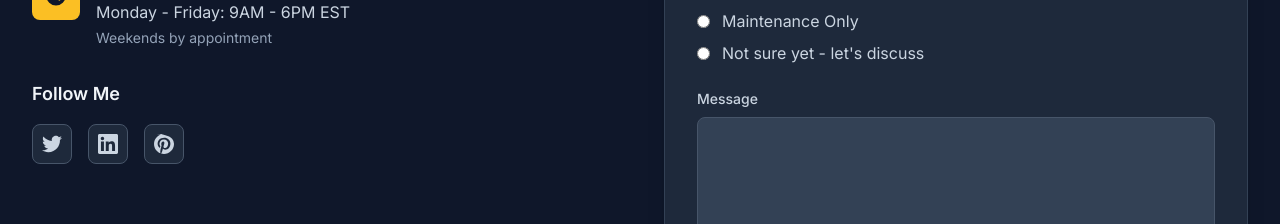
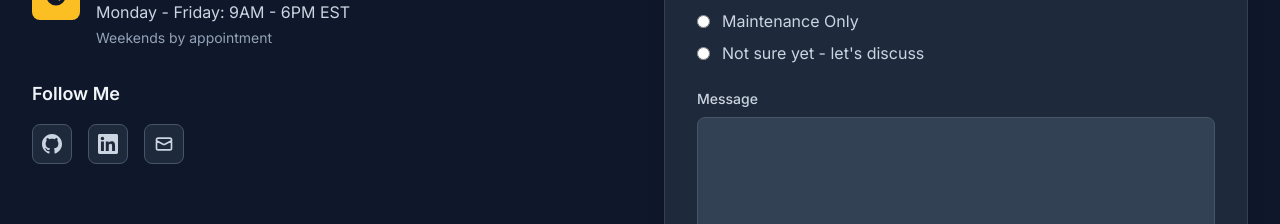
Before and after one commit to KwR41230/falcon-labs, a Next.js app: page /contact in a window 1280 px wide. Shown: the part 900-1124 px from the top of the page. Built offline with nearby package versions, Linux system fonts and the light colour scheme.

Commit message:
Update LinkedIn URL to correct profile: kevin-rasmussen-a09a8a5b

```diff
--- a/app/contact/page.tsx
+++ b/app/contact/page.tsx
@@ -240,19 +240,19 @@
               <div className="mt-8">
                 <h3 className="text-lg font-semibold text-slate-100 mb-4">Follow Me</h3>
                 <div className="flex space-x-4">
-                  <a href="#" className="w-10 h-10 bg-slate-800 border border-slate-600 rounded-lg flex items-center justify-center hover:border-amber-400 hover:bg-slate-700 transition-colors">
+                  <a href="https://github.com/kwr41230" target="_blank" rel="noopener noreferrer" className="w-10 h-10 bg-slate-800 border border-slate-600 rounded-lg flex items-center justify-center hover:border-amber-400 hover:bg-slate-700 transition-colors">
                     <svg className="w-5 h-5 text-slate-300" fill="currentColor" viewBox="0 0 24 24">
-                      <path d="M24 4.557c-.883.392-1.832.656-2.828.775 1.017-.609 1.798-1.574 2.165-2.724-.951.564-2.005.974-3.127 1.195-.897-.957-2.178-1.555-3.594-1.555-3.179 0-5.515 2.966-4.797 6.045-4.091-.205-7.719-2.165-10.148-5.144-1.29 2.213-.669 5.108 1.523 6.574-.806-.026-1.566-.247-2.229-.616-.054 2.281 1.581 4.415 3.949 4.89-.693.188-1.452.232-2.224.084.626 1.956 2.444 3.379 4.6 3.419-2.07 1.623-4.678 2.348-7.29 2.04 2.179 1.397 4.768 2.212 7.548 2.212 9.142 0 14.307-7.721 13.995-14.646.962-.695 1.797-1.562 2.457-2.549z"/>
+                      <path d="M12 0c-6.626 0-12 5.373-12 12 0 5.302 3.438 9.8 8.207 11.387.599.111.793-.261.793-.577v-2.234c-3.338.726-4.033-1.416-4.033-1.416-.546-1.387-1.333-1.756-1.333-1.756-1.089-.745.083-.729.083-.729 1.205.084 1.839 1.237 1.839 1.237 1.07 1.834 2.807 1.304 3.492.997.107-.775.418-1.305.762-1.604-2.665-.305-5.467-1.334-5.467-5.931 0-1.311.469-2.381 1.236-3.221-.124-.303-.535-1.524.117-3.176 0 0 1.008-.322 3.301 1.23.957-.266 1.983-.399 3.003-.404 1.02.005 2.047.138 3.006.404 2.291-1.552 3.297-1.23 3.297-1.23.653 1.653.242 2.874.118 3.176.77.84 1.235 1.911 1.235 3.221 0 4.609-2.807 5.624-5.479 5.921.43.372.823 1.102.823 2.222v3.293c0 .319.192.694.801.576 4.765-1.589 8.199-6.086 8.199-11.386 0-6.627-5.373-12-12-12z"/>
                     </svg>
                   </a>
-                  <a href="#" className="w-10 h-10 bg-slate-800 border border-slate-600 rounded-lg flex items-center justify-center hover:border-amber-400 hover:bg-slate-700 transition-colors">
+                  <a href="https://www.linkedin.com/in/kevin-rasmussen-a09a8a5b/" target="_blank" rel="noopener noreferrer" className="w-10 h-10 bg-slate-800 border border-slate-600 rounded-lg flex items-center justify-center hover:border-blue-400 hover:bg-slate-700 transition-colors">
                     <svg className="w-5 h-5 text-slate-300" fill="currentColor" viewBox="0 0 24 24">
                       <path d="M20.447 20.452h-3.554v-5.569c0-1.328-.027-3.037-1.852-3.037-1.853 0-2.136 1.445-2.136 2.939v5.667H9.351V9h3.414v1.561h.046c.477-.9 1.637-1.85 3.37-1.85 3.601 0 4.267 2.37 4.267 5.455v6.286zM5.337 7.433c-1.144 0-2.063-.926-2.063-2.065 0-1.138.92-2.063 2.063-2.063 1.14 0 2.064.925 2.064 2.063 0 1.139-.925 2.065-2.064 2.065zm1.782 13.019H3.555V9h3.564v11.452zM22.225 0H1.771C.792 0 0 .774 0 1.729v20.542C0 23.227.792 24 1.771 24h20.451C23.2 24 24 23.227 24 22.271V1.729C24 .774 23.2 0 22.222 0h.003z"/>
                     </svg>
                   </a>
-                  <a href="#" className="w-10 h-10 bg-slate-800 border border-slate-600 rounded-lg flex items-center justify-center hover:border-amber-400 hover:bg-slate-700 transition-colors">
-                    <svg className="w-5 h-5 text-slate-300" fill="currentColor" viewBox="0 0 24 24">
-                      <path d="M12.017 0C5.396 0 .029 5.367.029 11.987c0 5.079 3.158 9.417 7.618 11.174-.105-.949-.199-2.403.041-3.439.219-.937 1.406-5.957 1.406-5.957s-.359-.72-.359-1.781c0-1.663.967-2.911 2.168-2.911 1.024 0 1.518.769 1.518 1.688 0 1.029-.653 2.567-.992 3.992-.285 1.193.6 2.165 1.775 2.165 2.128 0 3.768-2.245 3.768-5.487 0-2.861-2.063-4.869-5.008-4.869-3.41 0-5.409 2.562-5.409 5.199 0 1.033.394 2.143.889 2.749.097.118.112.221.085.345-.09.375-.293 1.199-.334 1.363-.053.225-.172.271-.402.165-1.495-.69-2.433-2.878-2.433-4.646 0-3.776 2.748-7.252 7.92-7.252 4.158 0 7.392 2.967 7.392 6.923 0 4.135-2.607 7.462-6.233 7.462-1.214 0-2.357-.629-2.746-1.378l-.748 2.853c-.271 1.043-1.002 2.35-1.492 3.146C9.57 23.812 10.763 24.009 12.017 24c6.624 0 11.99-5.367 11.99-11.987C24.007 5.367 18.641.001.012.017z"/>
+                  <a href="mailto:kevin@falconlabs.tech" className="w-10 h-10 bg-slate-800 border border-slate-600 rounded-lg flex items-center justify-center hover:border-amber-400 hover:bg-slate-700 transition-colors">
+                    <svg className="w-5 h-5 text-slate-300" fill="none" stroke="currentColor" viewBox="0 0 24 24">
+                      <path strokeLinecap="round" strokeLinejoin="round" strokeWidth={2} d="M3 8l7.89 4.26a2 2 0 002.22 0L21 8M5 19h14a2 2 0 002-2V7a2 2 0 00-2-2H5a2 2 0 00-2 2v10a2 2 0 002 2z" />
                     </svg>
                   </a>
                 </div>
--- a/app/layout.tsx
+++ b/app/layout.tsx
@@ -115,7 +115,7 @@
               "paymentAccepted": ["Cash", "Credit Card", "Bank Transfer"],
               "currenciesAccepted": "USD",
               "sameAs": [
-                "https://www.linkedin.com/in/your-profile", // Replace with your LinkedIn
+                "https://www.linkedin.com/in/kevin-rasmussen-a09a8a5b/", // Replace with your LinkedIn
                 "https://github.com/kwr41230" // Replace with your GitHub
               ]
             })
```
